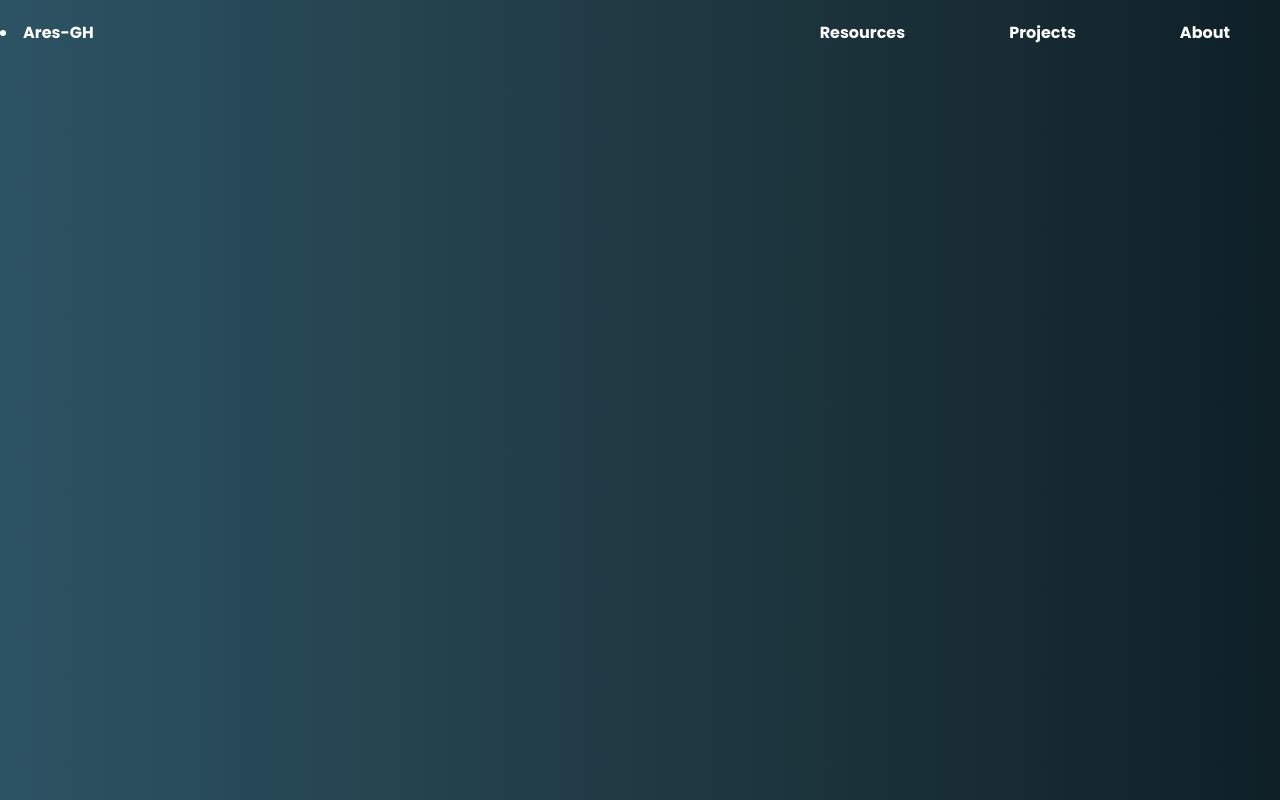
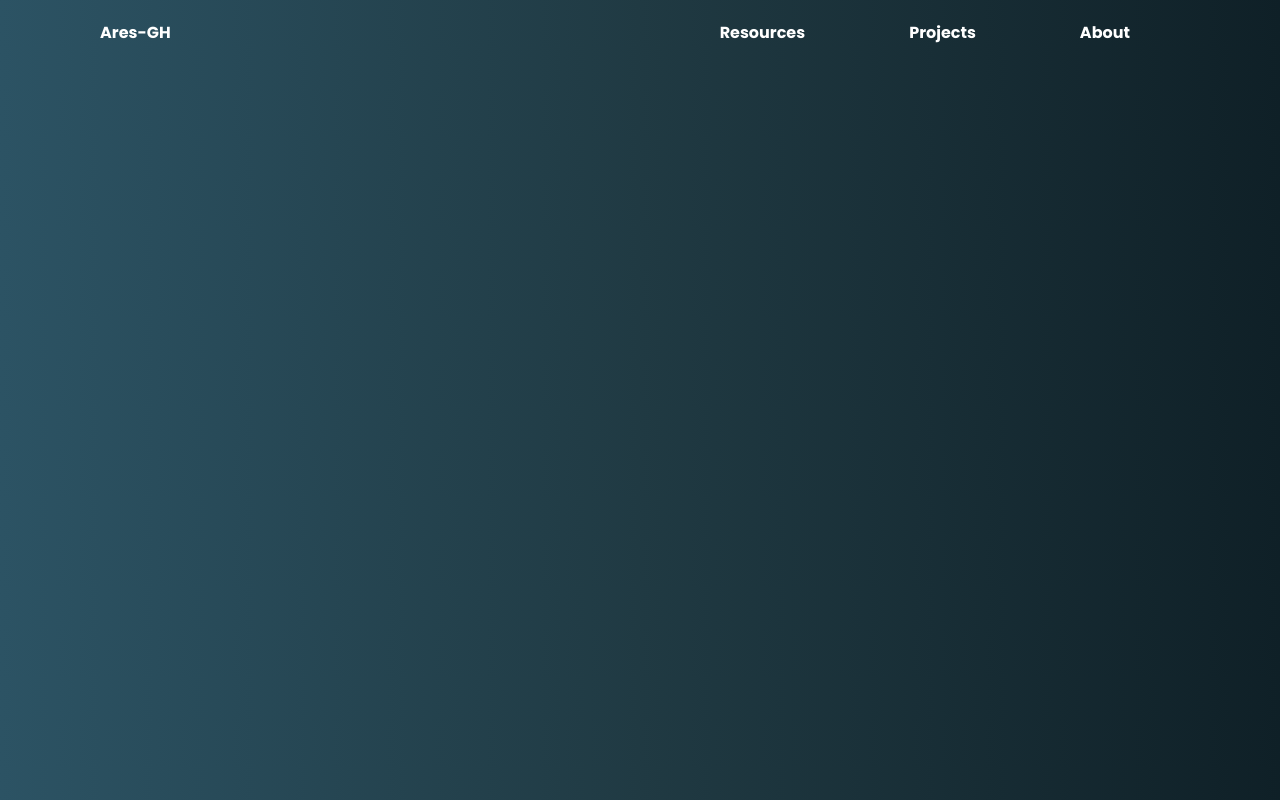
Before and after one commit to aroldas/aroldas.github.io, a plain HTML site: page index.html in a window 1280 px wide. Drawn offline with Linux system fonts and the light colour scheme.

Commit message:
Update style.css

```diff
--- a/css/style.css
+++ b/css/style.css
@@ -28,10 +28,13 @@ li, a {
 /* Classes */
 .name {
 	margin-right: 10px;
+	list-style: none;
+	padding-left: 100px;
 }
 
 .nav-links {
 	list-style: none;
+	padding-right: 100px;
 }
 
 .nav-links li {
```
